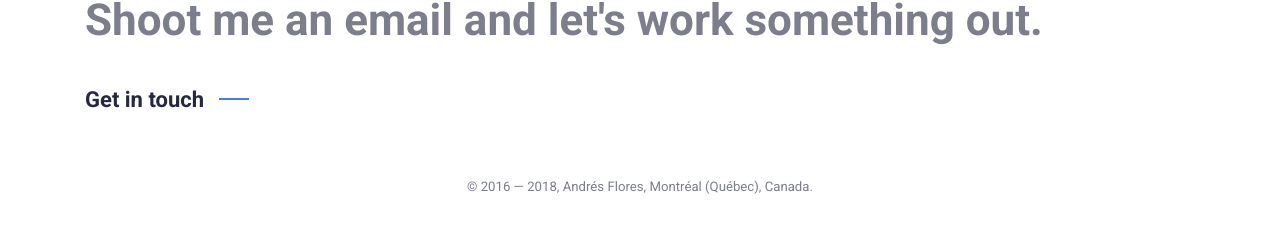
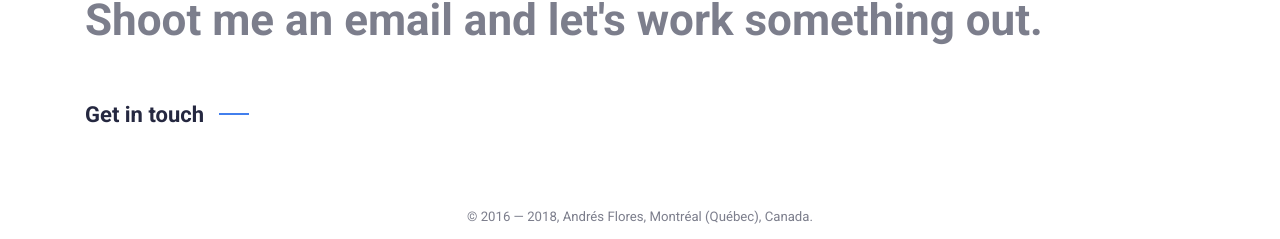
Before and after one commit to andresfloresdev/andresflores.ca, a Nuxt app: page / in a window 1280 px wide. Shown: the part 3149-3388 px from the top of the page. Before the commit the page ends 3361 px from the top, so only its background shows below. Built offline with nearby package versions, Linux system fonts and the light colour scheme.

Commit message:
Adjust Footer spacing on different breakpoints

```diff
--- a/assets/styles/components/MainFooter.scss
+++ b/assets/styles/components/MainFooter.scss
@@ -18,6 +18,10 @@
 
   margin-top: $spacer-md;
 
+  @include media-breakpoint-up(lg) {
+    margin-top: $spacer-md + $spacer;
+  }
+
   @include media-breakpoint-up(xxl) {
     margin-top: $spacer-lg;
   }
@@ -29,6 +33,10 @@
   padding: 0 $spacer $spacer;
   margin: $spacer-lg 0 0;
   font-size: 0.825rem;
+
+  @include media-breakpoint-up(lg) {
+    margin-top: $spacer-lg + $spacer;
+  }
 
   @include media-breakpoint-up(xxl) {
     margin-top: $spacer-xl;
```
